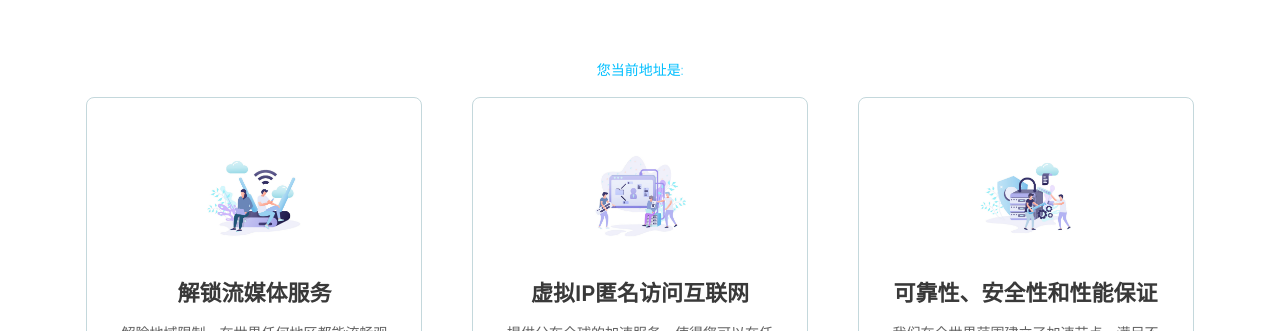
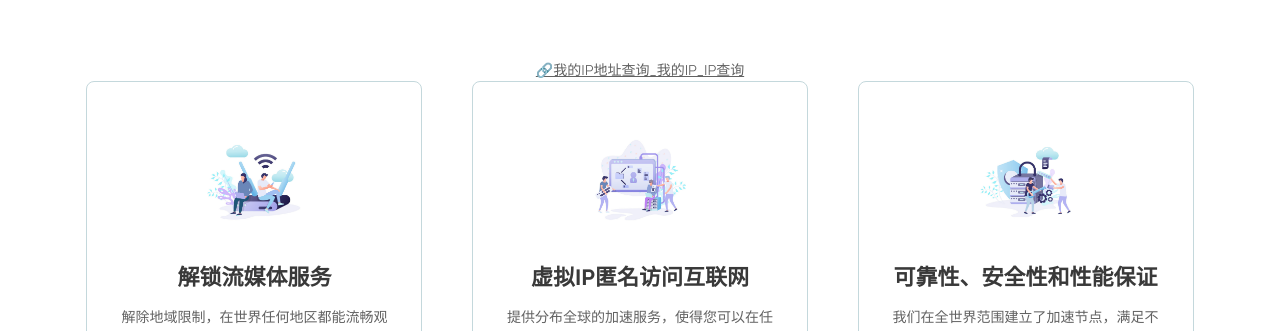
Before and after one commit to Avrahma/blog, a plain HTML site: page index.html in a window 1280 px wide. Shown: the part 769-1100 px from the top of the page. Drawn offline with Linux system fonts and the light colour scheme; a script that the page names is missing.

Commit message:
Update index.html

```diff
--- a/index.html
+++ b/index.html
@@ -129,8 +129,7 @@
 				<h2>全球网络加速服务</h2>
 				<p class="p-heading p-large">就近数据中心提供最小的公网抖动以带来极致体验，无论身居何处，都可以轻松直播访问节目、音乐和应用程序等挚爱内容。</p>
 								<div style="text-align:center;">
-<p style="color:#00BFFF;">您当前地址是:
-		<script src="https://pv.sohu.com/cityjson?ie=utf-8"></script>
+<a href="https://yestool.org/my-ip-search/">🔗我的IP地址查询_我的IP_IP查询</a>
 		<script>document.write(returnCitySN["cname"])</script>
             </div>
 			</div> <!-- end of col -->
```
